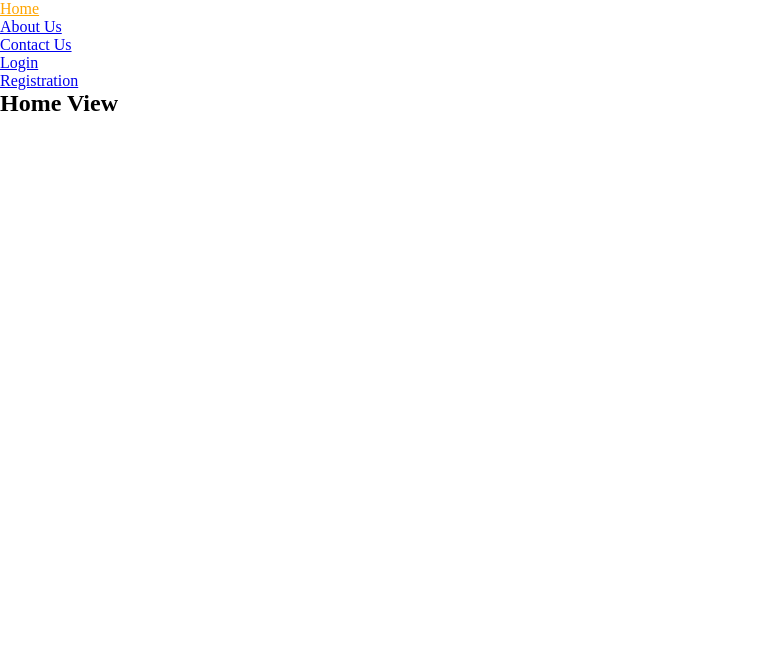
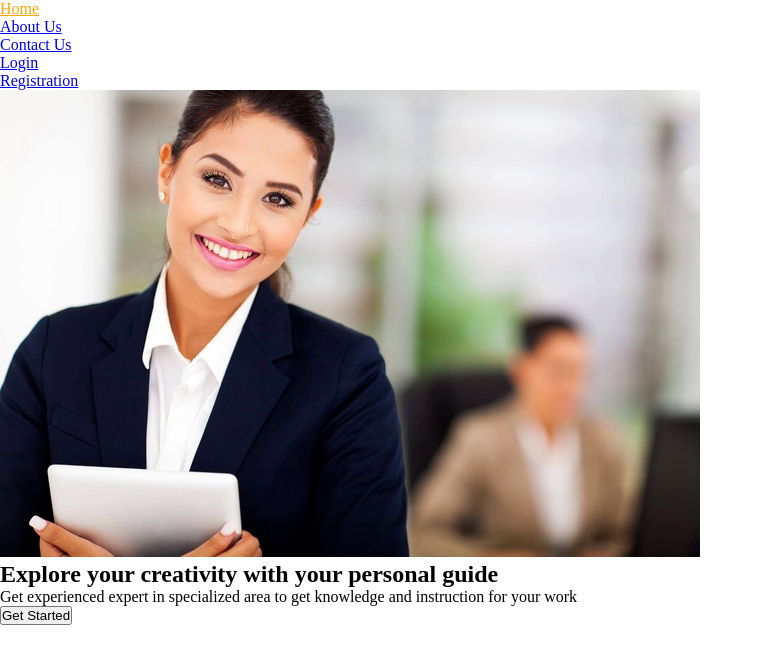
Before and after one commit to JenuTandel/Academy_Home, a Vue app: page /home in a window 1280 px wide. Shown: the top 664 px of the page, without its empty margins (0-763 px from the left). Built offline with nearby package versions, Linux system fonts and the light colour scheme.

Commit message:
homepage UI

```diff
--- a/src/pages/HomeView.vue
+++ b/src/pages/HomeView.vue
@@ -1,2 +1,24 @@
-<template><h1>Home View</h1></template>
+<template>
+  <div class="row gx-0 h-100 align-items-center">
+    <div class="col-7 d-flex justify-content-center">
+      <img src="../assets/images/home_bg.png" class="shadow" />
+    </div>
+    <div class="col-5 d-flex flex-column align-items-center p-3">
+      <h1 class="text-center text-primary mb-4">
+        <span class="d-block"> Explore your creativity </span>
+        <span> with your personal guide </span>
+      </h1>
+      <p class="text-primary fs-4 mb-4 text-center">
+        Get experienced expert in specialized area to get knowledge and
+        instruction for your work
+      </p>
+      <button
+        type="button"
+        class="btn btn-secondary text-white fw-semibold px-5 py-2"
+      >
+        <span class="fs-5"> Get Started </span>
+      </button>
+    </div>
+  </div>
+</template>
 <script lang="ts"></script>
```
